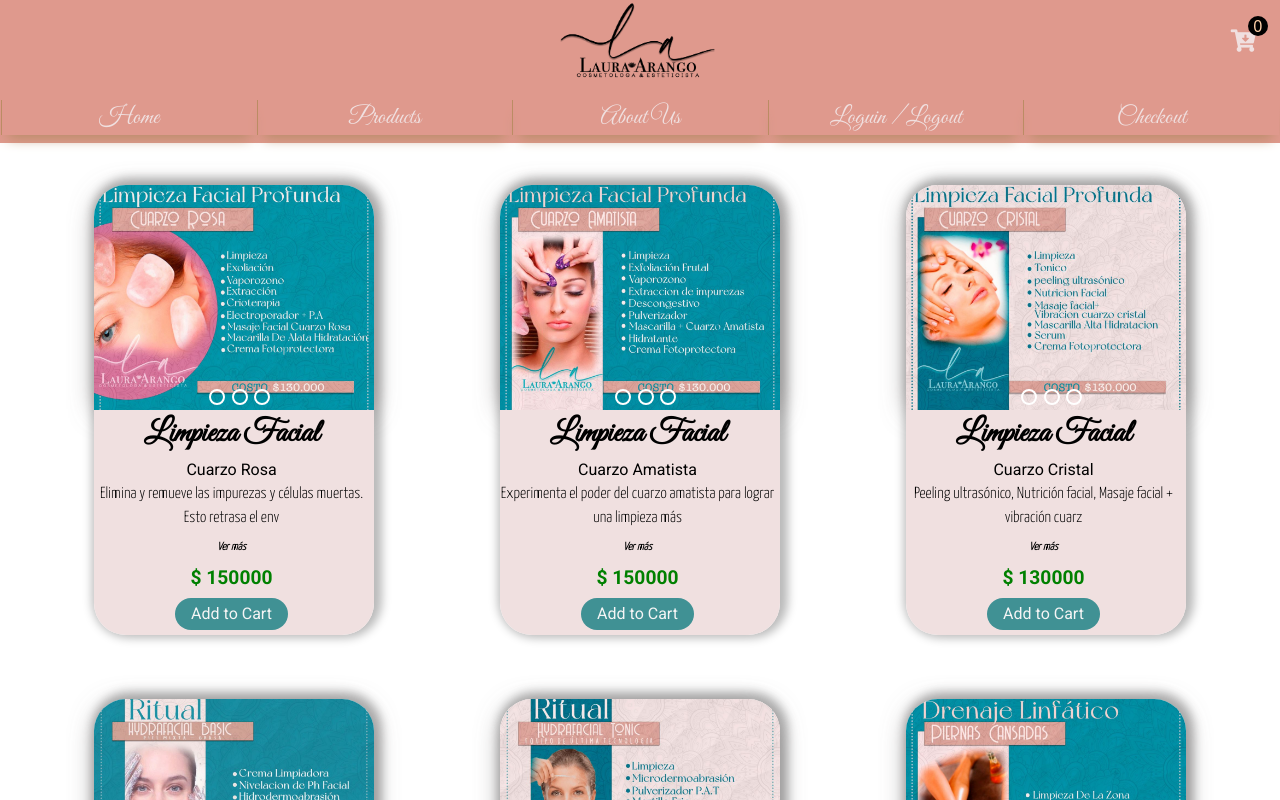
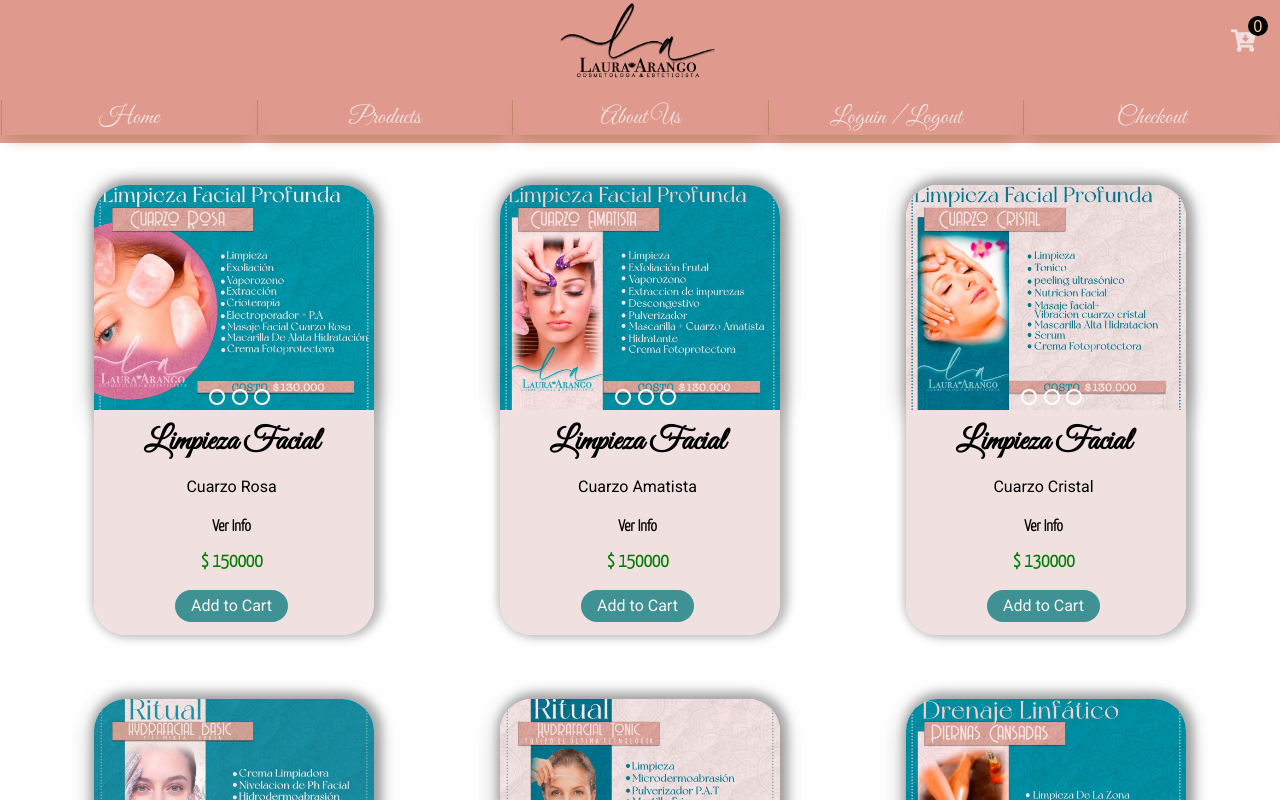
Before and after one commit to jayad23/projectEcommerce, a React (Create React App) app: page /products in a window 1280 px wide. Shown: the top 800 px of the page. Built offline with nearby package versions, Linux system fonts and the light colour scheme; the HTML template or start-up script is replaced by a standard one.

Commit message:
styles on cards final

```diff
--- a/src/Components/RenderCard/RenderCard.jsx
+++ b/src/Components/RenderCard/RenderCard.jsx
@@ -4,13 +4,9 @@
 import ProductsContext from '../../Context/ProductsContext'
 
 const RenderCard = ({ idCard, name, imgs, description, price, subname }) => {
-    const [seeMore, setSeeMore] = useState(70)
+    const [seeDesc, setDesc] = useState(70)
     const handlerDescription = ()=>{
-        if(seeMore === 70){
-            setSeeMore(description.length)
-        }else if(seeMore === description.length){
-            setSeeMore(70)
-        }
+        setDesc(!seeDesc)
     }
     const { dispatch } = useContext(ProductsContext)
 
@@ -56,11 +52,11 @@
                 </div>
             </div>
             <div className='container-text'>
-                <h3>{seeMore === 70 ? name : ''}</h3>
-                <h6>{seeMore === 70 ? subname : ''}</h6>
-                <p>{description.slice(0, seeMore)}</p>
-                <p onClick={handlerDescription} className="seemore">{seeMore === 70 ? 'Ver más' : 'Ver Menos'}</p>
-                <h3 className="price">{`$ ${price}`}</h3>
+                <h3>{seeDesc ? name : ''}</h3>
+                <h6>{seeDesc ? subname : ''}</h6>
+                <p>{seeDesc ? '' : description}</p>
+                <p onClick={handlerDescription} className="seeMore">{seeDesc ? 'Ver Info' : 'Volver'}</p>
+                <h3 className="price">{seeDesc ? `$ ${price}` : ''}</h3>
                 <button onClick={()=> dispatch({type:"ADD_TO_CART", payload: { idCard, name, imgs, description, price } })} className=" py-1 px-4 rounded-2xl text-black" >Add to Cart</button>
             </div>
         </div>
--- a/src/Components/RenderCard/RenderCard.styles.css
+++ b/src/Components/RenderCard/RenderCard.styles.css
@@ -85,17 +85,15 @@
 }
 
 .container-text>p{
-    font-size: 1rem;
+    font-size: 1.1rem;
     font-family: 'Yanone Kaffeesatz', sans-serif;
-    height: 100px;
     display: flex;
     justify-content: center;
     align-items: center;
 }
 
-.container-text > .seemore{
-    font-style: italic;
-    font-size: 0.7rem;
+.container-text > .seeMore{
+    font-size: 1rem;
     font-weight: bolder;
     cursor: pointer;
 }
@@ -111,10 +109,10 @@
 }
 
 .container-text>.price{
-
+    font-family: 'Yanone Kaffeesatz', sans-serif;
     width: 100%;
     font-size: 1.2rem;
     padding-bottom: 5px;
     color: green;
-    font-weight: bold;
+    font-weight: bolder;
 }
```
